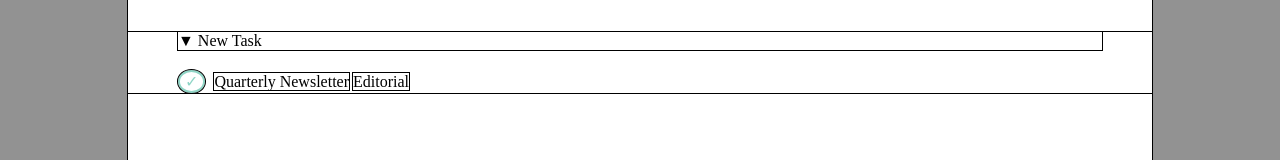
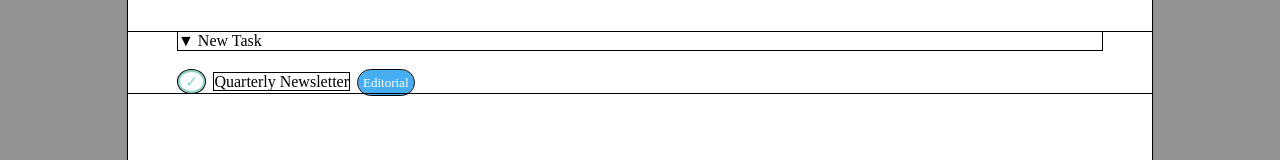
Before and after one commit to VincenzoAmari/html-css-toboolist, a plain HTML site: page index.html in a window 1280 px wide. Shown: the part 219-379 px from the top of the page. Drawn offline with Linux system fonts and the light colour scheme.

Commit message:
add: editorial

```diff
--- a/style.css
+++ b/style.css
@@ -73,3 +73,13 @@ P{
 
 
 }
+
+.editorial{
+    padding: 5px;
+    border-color: #47ADF1;
+    border-radius: 15px;
+    background-color: #47ADF1;
+    color:white;
+    font-size: small;
+    margin-left: 5px;
+}
```
